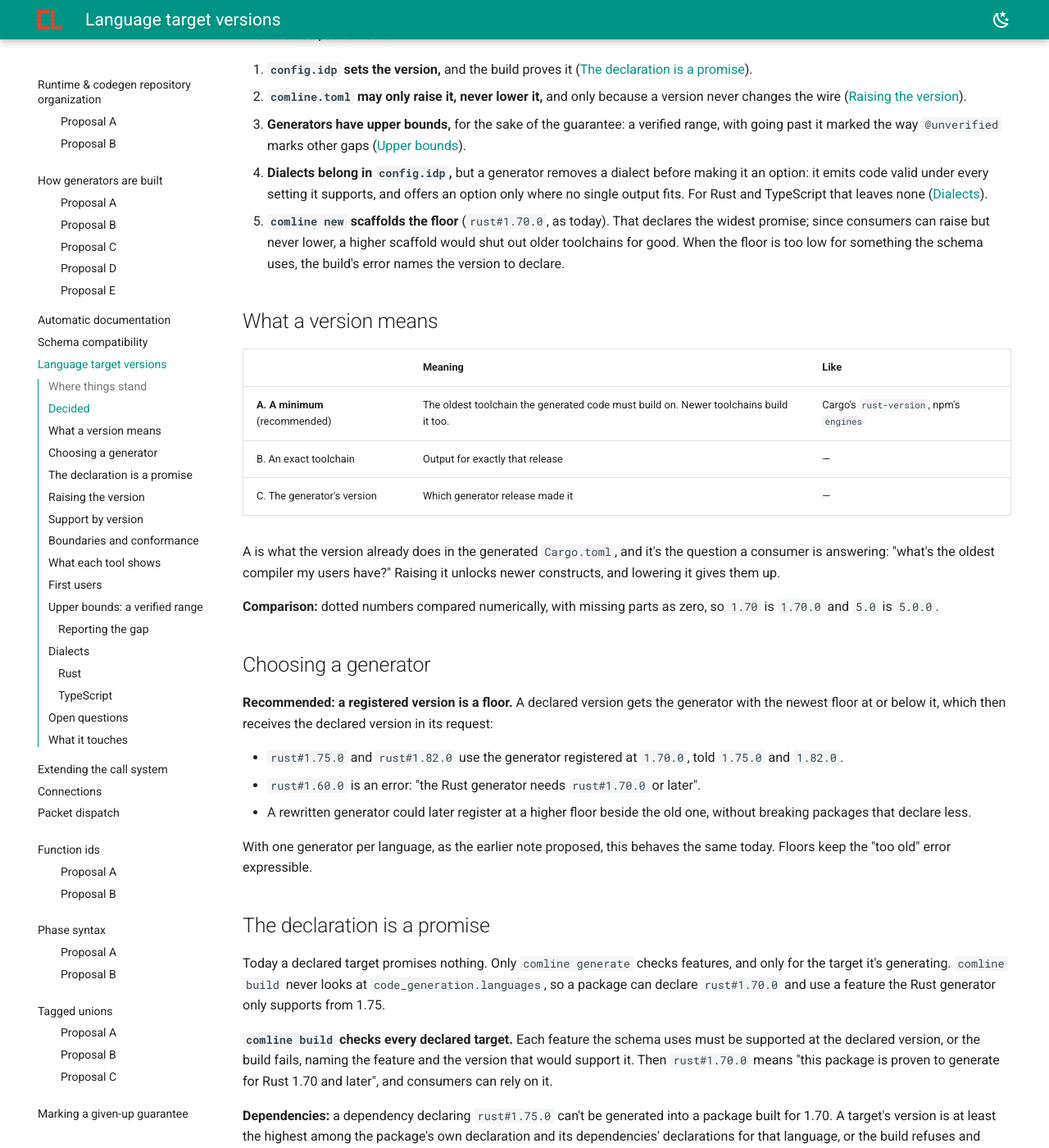
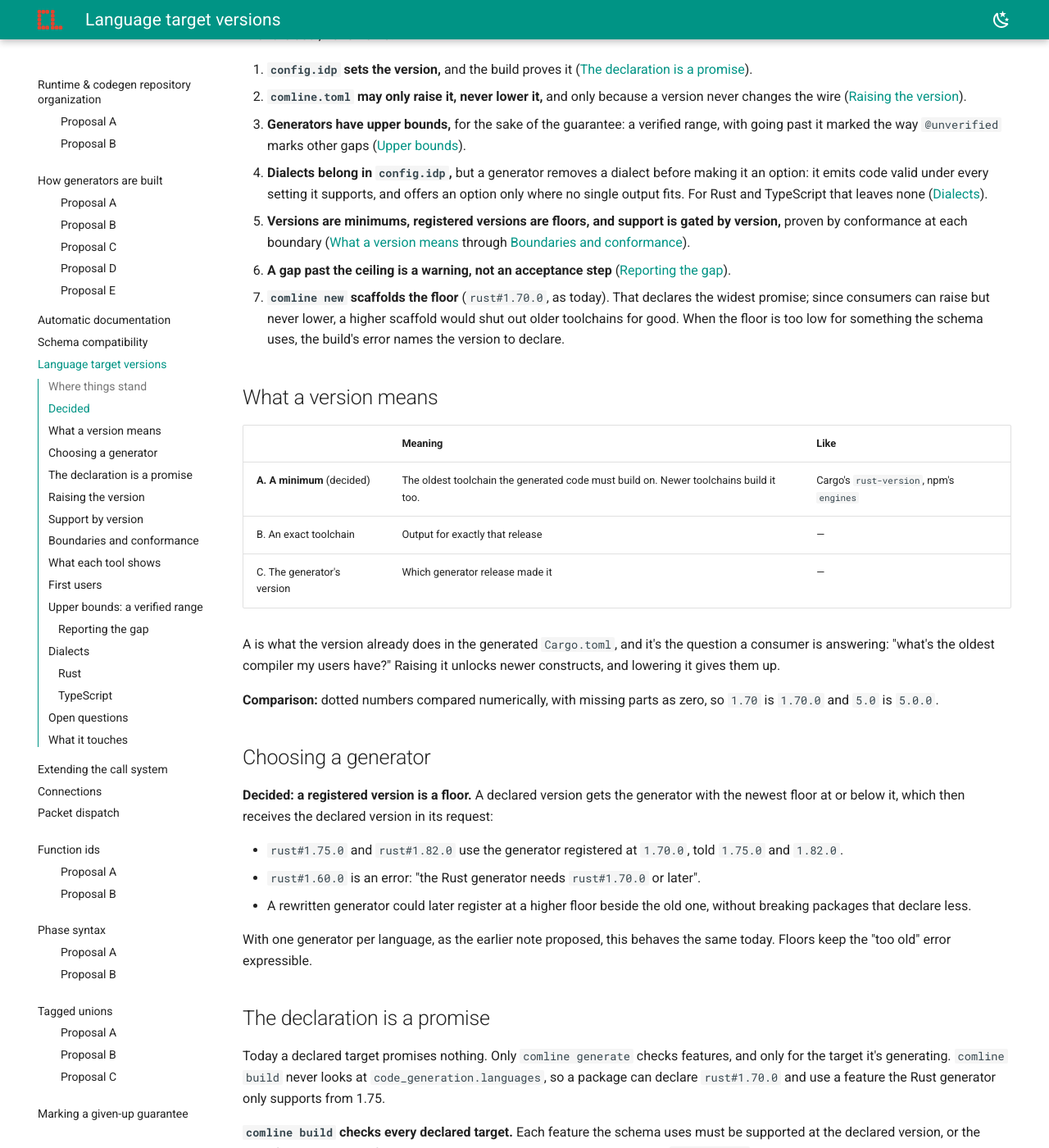
Before and after one commit to ComlineProject/docs, an MkDocs documentation site: the page built from docs/docs/proposals/target-versions.md, in a window 1280 px wide and 1400 px high, scrolled down 1072 px. Shown: the whole window at 82% size. Built offline with MkDocs 1.6.1 and Material for MkDocs 9.7.7, drawn with Linux system fonts in a browser that asks for light colours; the version menu is left out; some of the changed text lies outside the part shown.

Commit message:
docs: target versions accepted
The gap past the ceiling is a warning under its own code, with the verified
range stated in generated headers and package metadata. The page's
recommendations are now decisions; no questions remain.

```diff
--- a/docs/docs/proposals/target-versions.md
+++ b/docs/docs/proposals/target-versions.md
@@ -58,7 +58,13 @@
    before making it an option: it emits code valid under every setting it
    supports, and offers an option only where no single output fits. For Rust
    and TypeScript that leaves none ([Dialects](#dialects)).
-5. **`comline new` scaffolds the floor** (`rust#1.70.0`, as today). That
+5. **Versions are minimums, registered versions are floors, and support is
+   gated by version,** proven by conformance at each boundary
+   ([What a version means](#what-a-version-means) through
+   [Boundaries and conformance](#boundaries-and-conformance)).
+6. **A gap past the ceiling is a warning, not an acceptance step**
+   ([Reporting the gap](#reporting-the-gap)).
+7. **`comline new` scaffolds the floor** (`rust#1.70.0`, as today). That
    declares the widest promise; since consumers can raise but never lower, a
    higher scaffold would shut out older toolchains for good. When the floor is
    too low for something the schema uses, the build's error names the version
@@ -68,7 +74,7 @@
 
 | | Meaning | Like |
 |---|---|---|
-| **A. A minimum** (recommended) | The oldest toolchain the generated code must build on. Newer toolchains build it too. | Cargo's `rust-version`, npm's `engines` |
+| **A. A minimum** (decided) | The oldest toolchain the generated code must build on. Newer toolchains build it too. | Cargo's `rust-version`, npm's `engines` |
 | B. An exact toolchain | Output for exactly that release | — |
 | C. The generator's version | Which generator release made it | — |
 
@@ -81,7 +87,7 @@
 
 ## Choosing a generator
 
-**Recommended: a registered version is a floor.** A declared version gets the
+**Decided: a registered version is a floor.** A declared version gets the
 generator with the newest floor at or below it, which then receives the
 declared version in its request:
 
@@ -132,11 +138,11 @@
 
 ## Support by version
 
-A feature can be supported from some version on. Options:
+A feature can be supported from some version on. Decided: A.
 
 | | How | Trade-off |
 |---|---|---|
-| **A. Version gates on table entries** (recommended) | `(Feature::Async, Support::supported().from("1.75.0", "async fn in traits"))`. Below the gate the feature is unsupported, and the note names the version to declare. | Declarative, so every tool can render and explain it. One column per language stays. |
+| **A. Version gates on table entries** (decided) | `(Feature::Async, Support::supported().from("1.75.0", "async fn in traits"))`. Below the gate the feature is unsupported, and the note names the version to declare. | Declarative, so every tool can render and explain it. One column per language stays. |
 | B. A table per registered version | Register `1.75.0` beside `1.70.0` with its own table | A second column everywhere that differs in a row or two |
 | C. A function of the version | `support(version) -> SupportTable` | Can't be rendered without picking versions to call it at |
 
@@ -277,9 +283,10 @@
 
 ## Open questions
 
-- **[Reporting the gap](#reporting-the-gap)** past the ceiling, as proposed
-  there: a warning code that settings can raise, no acceptance step, and the
-  verified range stated in generated headers and package metadata.
+None left. Implementation follows
+[generation#76](https://github.com/ComlineProject/generation/issues/76); the
+first user is `async` for connection protocols
+([runtime#19](https://github.com/ComlineProject/runtime/issues/19)).
 
 ## What it touches
 
```
Also changed, not shown: other parts of docs/docs/proposals/target-versions.md (+3 -3 lines), docs/docs/proposals/index.md (+1 -1 lines).
